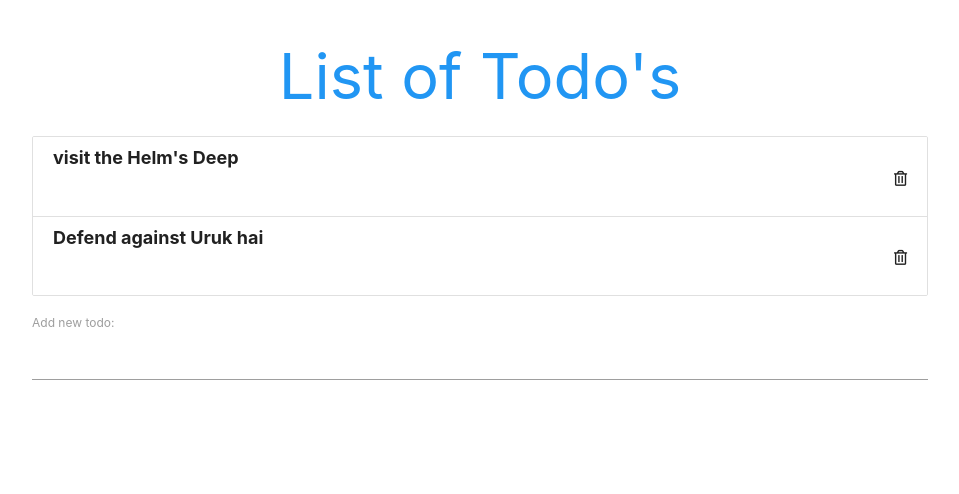
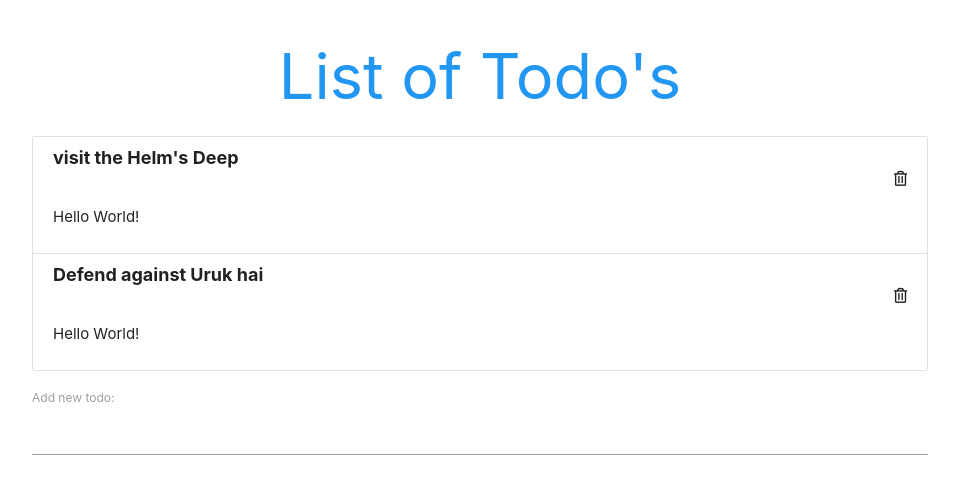
Before and after one commit to ABialoskorski/todo-react, a React (Create React App) app: page / in a window 1280 px wide. Shown: the top 494 px of the page, without its empty margins (160-1119 px from the left). Built offline with nearby package versions, Linux system fonts and the light colour scheme.

Commit message:
test of html structure

```diff
--- a/src/Todos.js
+++ b/src/Todos.js
@@ -19,6 +19,9 @@ const Todos = ({ todos, deleteTodo }) => {
 						}}
 						className="far fa-trash-alt"
 					/>
+					<div className="szpaner">
+						<p>Hello World!</p>
+					</div>
 				</div>
 			);
 		})
```
Also changed, not shown: 1 other file (tests, documents, lock files or other folders).
